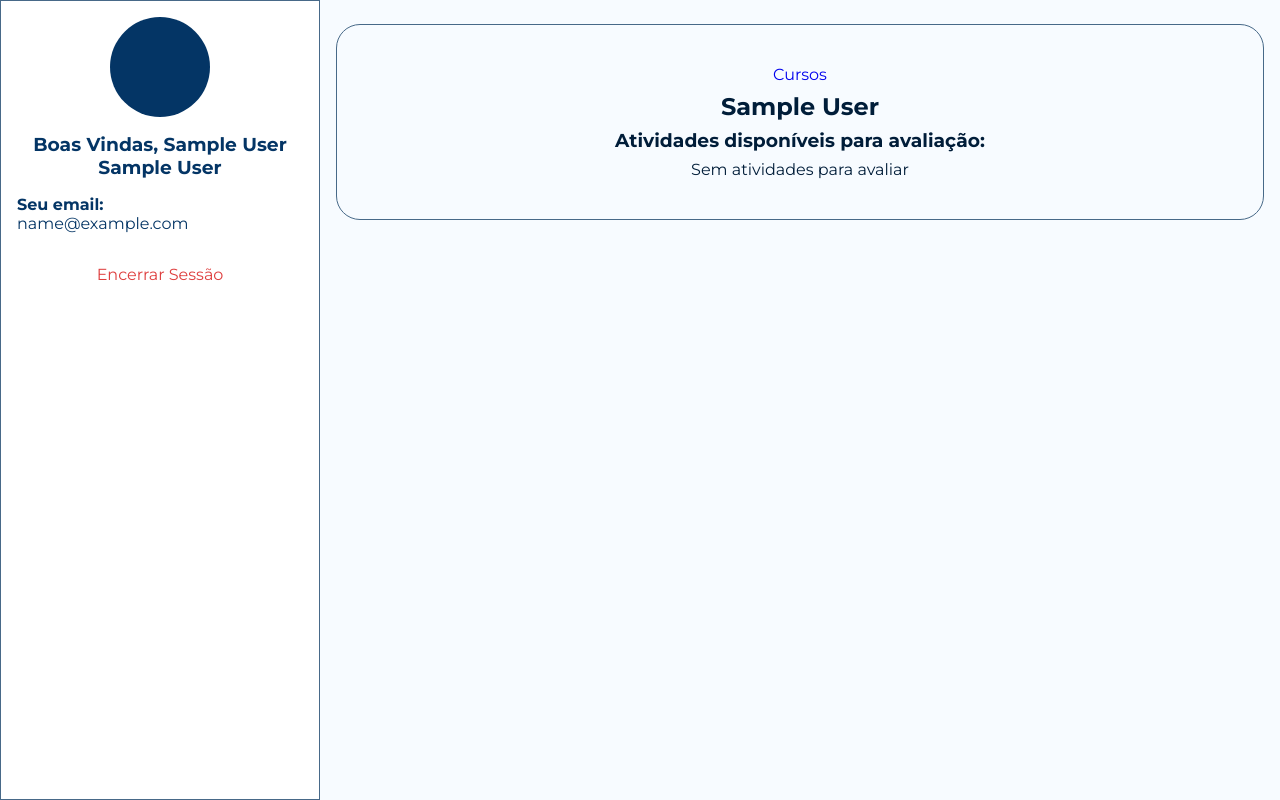
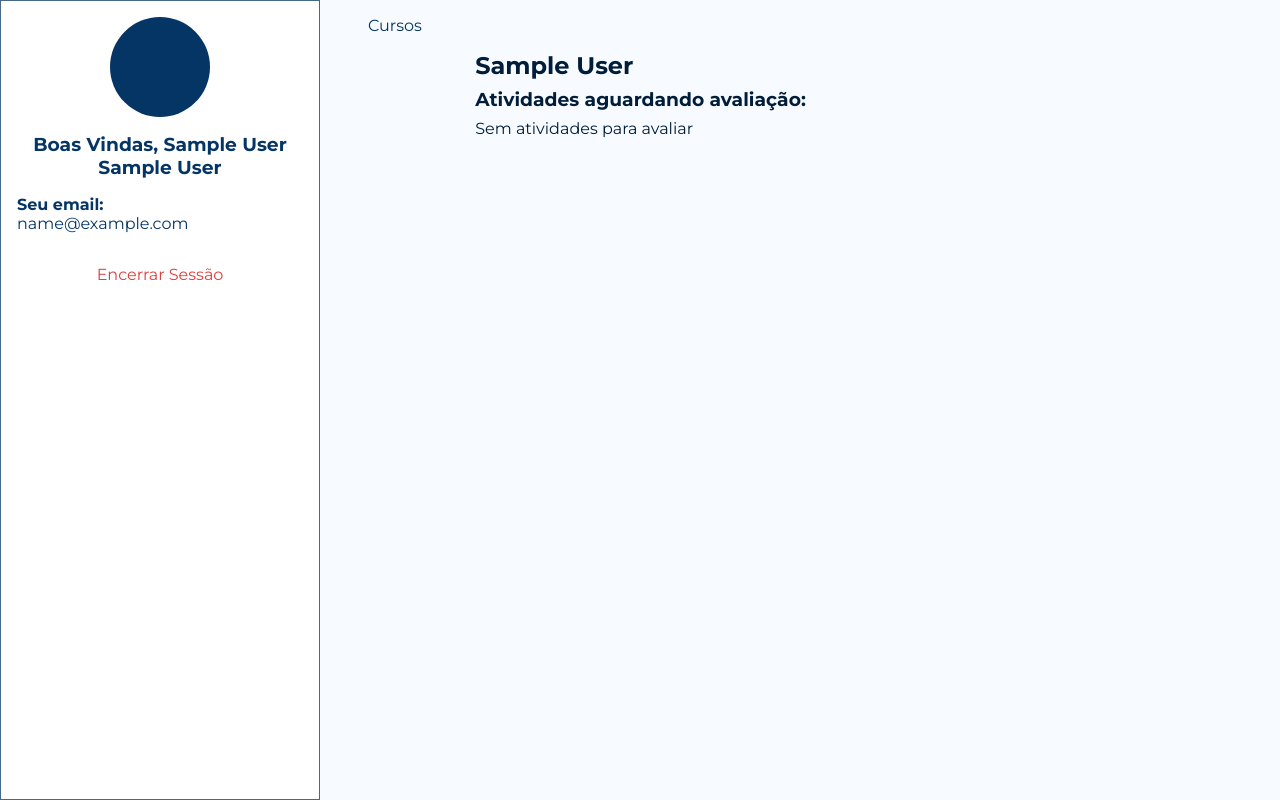
Before and after one commit to GabrielTurri/ac-smart, a PHP site: page /atividades_coord.php in a window 1280 px wide. Run offline with PHP 8.4, Linux system fonts and the light colour scheme; the visitor is signed in with stand-in values (Sample User, id 1); data that the repository does not hold is empty.

Commit message:
listagem de atividades para o coordenador

```diff
--- a/src/atividades_coord.php
+++ b/src/atividades_coord.php
@@ -35,7 +35,7 @@
 
   <link rel="stylesheet" href="styles/global.css">
   <link rel="stylesheet" href="styles/styles-dashboard.css">
-  <link rel="stylesheet" href="styles/styles-activities.css">
+  <link rel="stylesheet" href="styles/atividades.css">
 
   <meta name="viewport" content="width=device-width, initial-scale=1.0">
 
@@ -64,15 +64,15 @@
     </form>
   </aside>
     <div class="dashboard-content">
-      <div class="column">
-        <div class="dashboardContainer">
-          <div class="chartContainer">
-          <a href="dash_coordenador.php" class="button">Cursos</a>
+      <div class="">
+          <div class="breadcrumb">
+            <a href="dash_coordenador.php" class="button">Cursos</a>
+          </div>
+
+          <div class="lista-atividades" id="aprovadas">
 
             <h2><?php echo $_SESSION['nome_curso']; ?></h2>
-            <h3>Atividades disponíveis para avaliação:</h3>
-
-          <div class="activityList" id="aprovadas">
+            <h3>Atividades aguardando avaliação:</h3>
             <?php
               // vai mostrar uma mensagem caso não tenha atividades para avaliar
               if($result->num_rows < 1){
@@ -82,7 +82,7 @@
                   if($row['status'] == "Pendente"){
                     echo '
                     <form class="'.$row['status'].'" action="detalhe_atividade_coord.php" method="get">
-                      <button class="activityContainer" type="submit">
+                      <button class="container-atividade" type="submit">
 
                         <input type="hidden" value="'.$row["nome_aluno"].'" name="nome_aluno" id="nome_aluno">
                         <input type="hidden" value="'.$row["RA_aluno"].'" name="RA_aluno" id="RA_aluno">
@@ -93,7 +93,9 @@
                         <input type="hidden" value="'.$row["horas_solicitadas"].'" name="horas_solicitadas" id="horas_solicitadas">
                         <input type="hidden" value="'.$row["data"].'" name="data" id="data">
 
-                        <strong>'.$row["titulo"].'</strong>
+                        <span>'.$row["titulo"].'</span>
+
+
                         <strong>'.$row["horas_solicitadas"].'H</strong>
 
                       </button>
@@ -104,10 +106,8 @@
 
               }
               ?>
+    </div>
 
-            </div>
-        </div>
-    </div>
 
 </body>
 </html>
--- a/src/styles/styles-dashboard.css
+++ b/src/styles/styles-dashboard.css
@@ -73,7 +73,7 @@
   display: flex;
   flex-direction: column;
 }
-.dashboardContainer{
+.dashboard-container{
   display: flex;
   flex-direction: row;
   flex-wrap: wrap;
@@ -84,7 +84,7 @@
   margin: 8px 0;
 }
 
-.chartContainer{
+.chart-container{
   min-width: 20rem;
   width: 40%;
   flex-grow: 1;
@@ -101,7 +101,7 @@
   border-radius: 24px;
 }
 
-.chartInfo{
+.chart-info{
   display: flex;
   flex-direction: row;
 }
@@ -135,17 +135,17 @@
   transition: 0.6s;
 }
 
-.chartContent {
+.chart-content {
 display: flex;
 flex-direction: column;
 align-items: center;
 }
-.chartContent div {
+.chart-content div {
   display: flex;
   flex-direction: row;
   justify-content: space-between;
 }
-.chartContent h1{
+.chart-content h1{
   margin: 8px 0;
 }
 
```
Also changed, not shown: src/dashboard.php (+4 -4 lines), src/styles/styles-atividades.css (line endings or trailing spaces).
